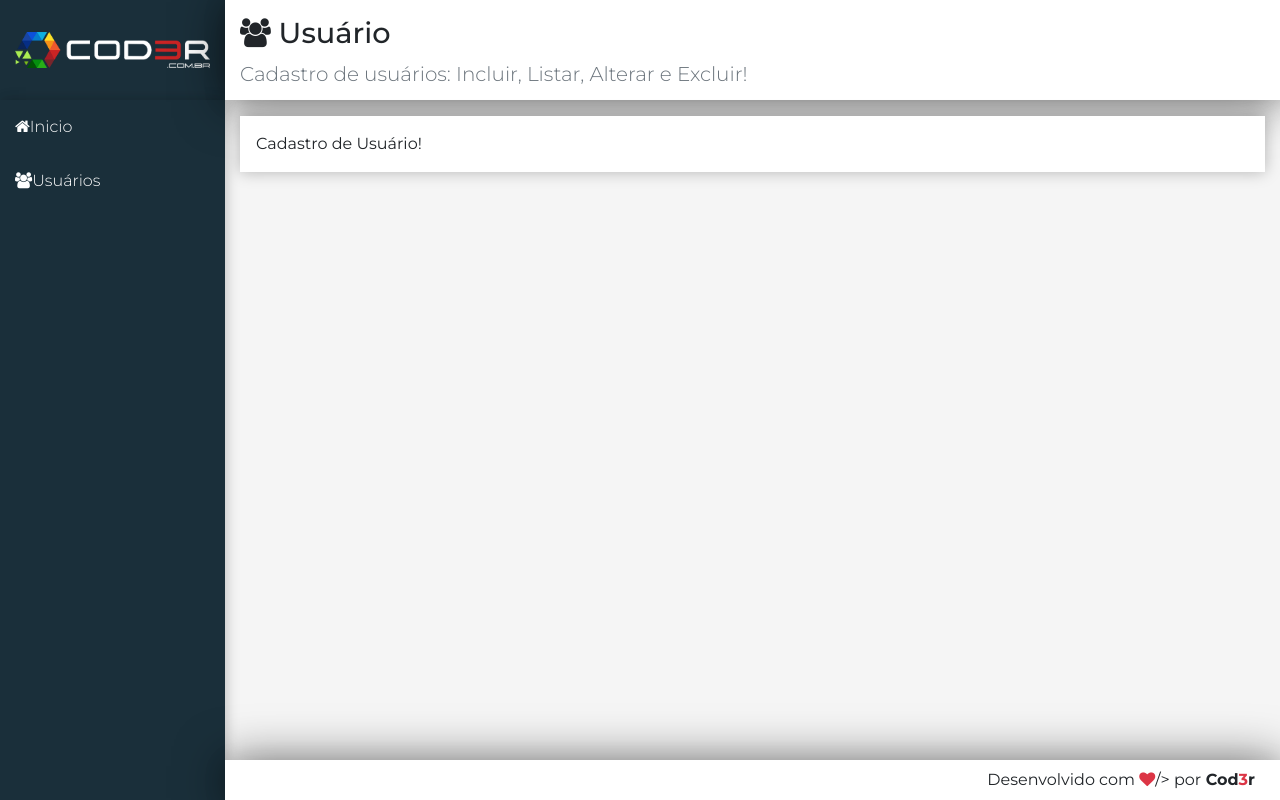
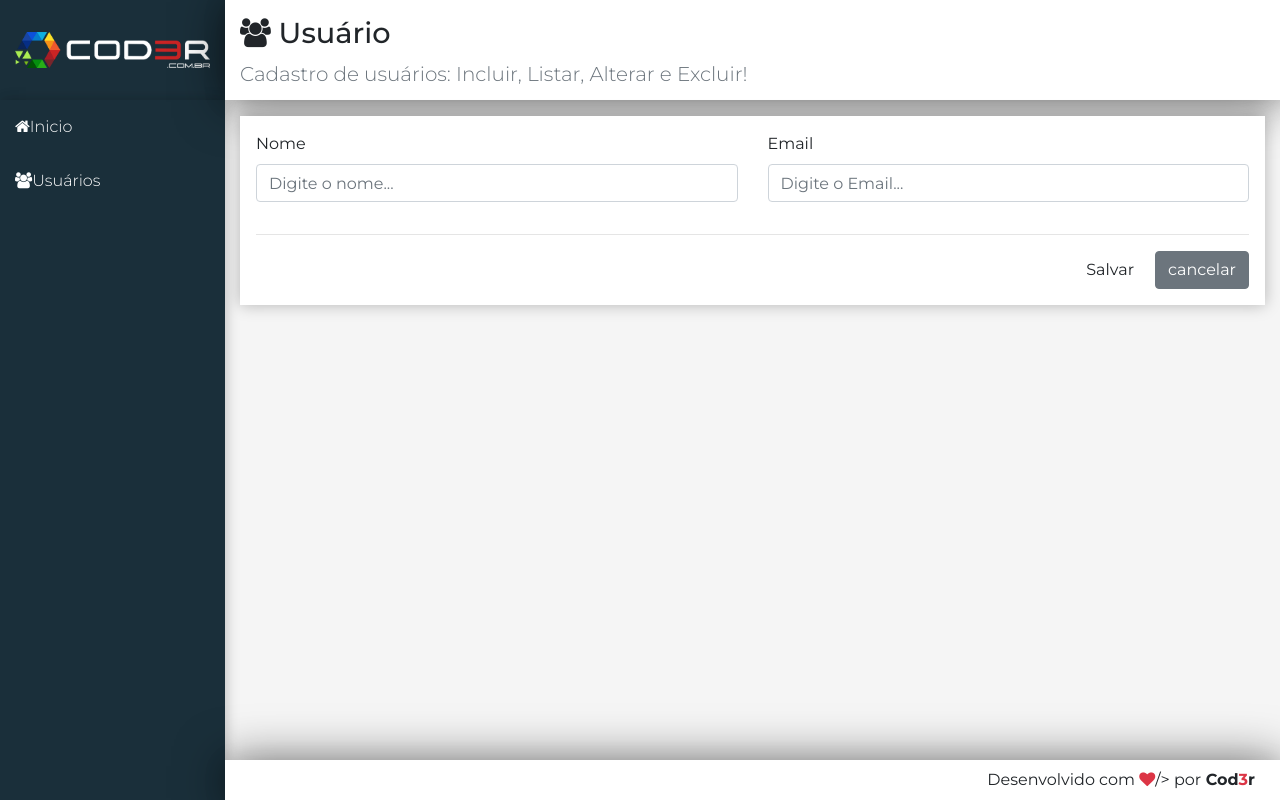
Before and after one commit to WillianPer/USER-REGISTRATION, a React (Create React App) app in the folder crud/frontend/: page /users in a window 1280 px wide. Built offline with nearby package versions, Linux system fonts and the light colour scheme.

Commit message:
Aplicando o componente Cadastro de usuário aula 3!!

```diff
--- a/crud/frontend/src/components/user/UserCrud.jsx
+++ b/crud/frontend/src/components/user/UserCrud.jsx
@@ -28,21 +28,69 @@
         const url = user.id ? `${baseUrl}/${user.id}` : baseUrl
         axios[method](url, user)
             .then(resp => {
-                const list = this.getUpdateList(resp.data)
+                const list = this.getUpdatedList(resp.data)
                 this.setState({user: initialState.user, list})
             })
     }
 
-    getUpdateList(user) {
+    getUpdatedList(user) {
         const list = this.state.list.filter(u => u.id !== user.id)
         list.unshift(user)
         return list
     }
 
+    updateField(event){
+        const user = { ...this.state.user }
+        user[event.target.name] = event.target.name
+        this.setState({user})
+    }
+
+    renderForm() {
+        return (
+            <div className="form">
+                <div className="row">
+                    <div className="col-12 col-md-6">
+                        <label>Nome</label>
+                        <input type="text" name="name" className="form-control"
+                        value={this.state.user.name}
+                        onChange={e => this.updateField(e)}
+                        placeholder="Digite o nome..." />
+                    </div>
+
+                    <div className="col-12 col-md-6">
+                        <div className="form-group">
+                            <label>Email</label>
+                            <input type="text" name="email" className="form-control"
+                            value={this.state.user.email}
+                            onChange={e => this.updateField(e)}
+                            placeholder="Digite o Email..." />
+                        </div>
+                    </div>
+                </div>
+
+                <hr />
+
+                <div className="row">
+                    <div className="col-12 d-flex justify-content-end">
+                        <botton className="btn btn-prymary"
+                        onClick = {e => this.save(e)}>
+                            Salvar
+                        </botton>
+
+                        <botton className="btn btn-secondary ml-2"
+                        onClick = {e => this.clear(e)}>
+                            cancelar
+                        </botton>
+                    </div>
+                </div>
+            </div>
+        )
+    }
+
     render() {
         return (
             <Main { ...headerProps}>
-                Cadastro de Usuário!
+                {this.renderForm()}
             </Main>
         )
     }
```
Also changed, not shown: 1 other file (tests, documents, lock files or other folders).
